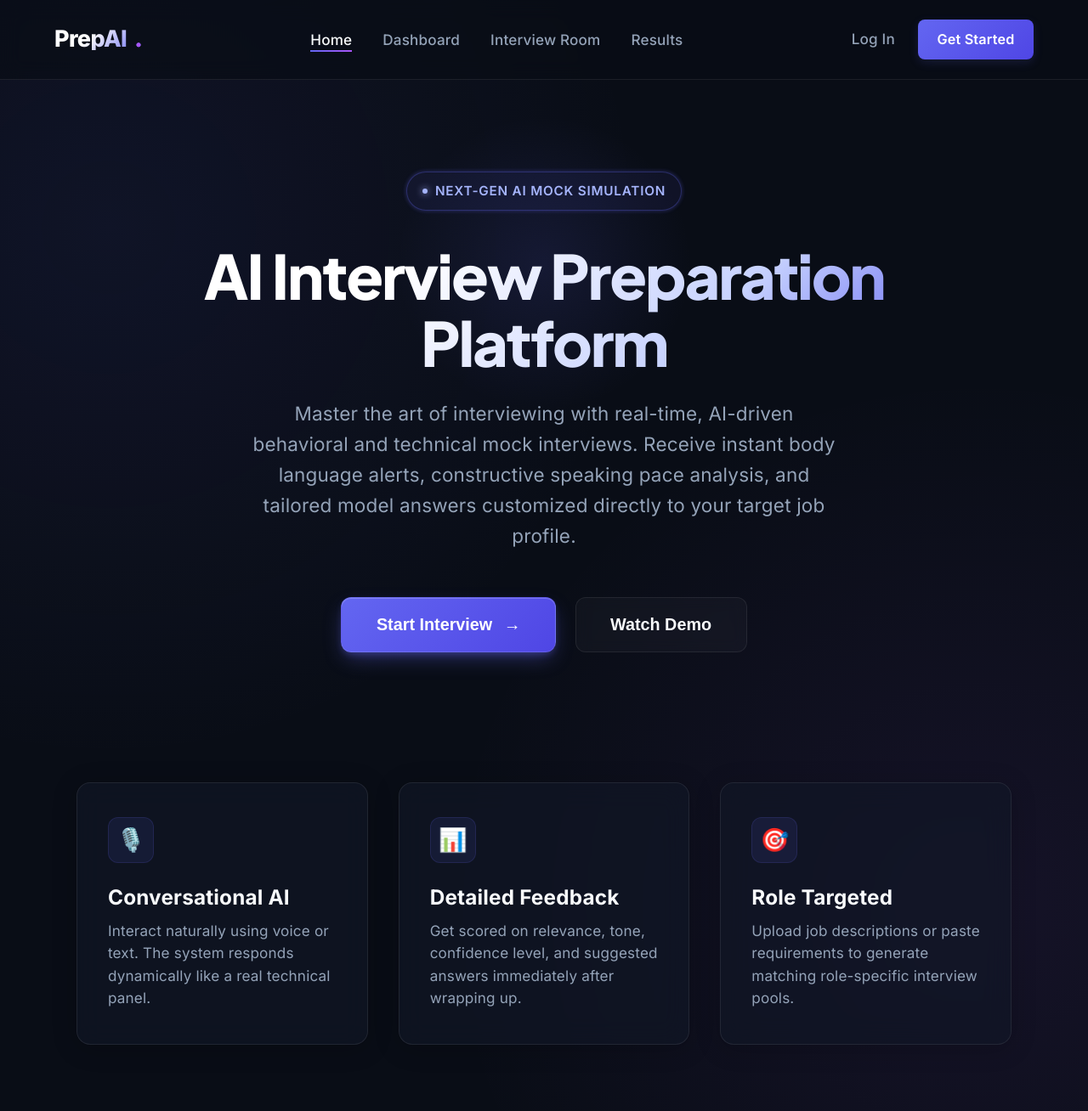
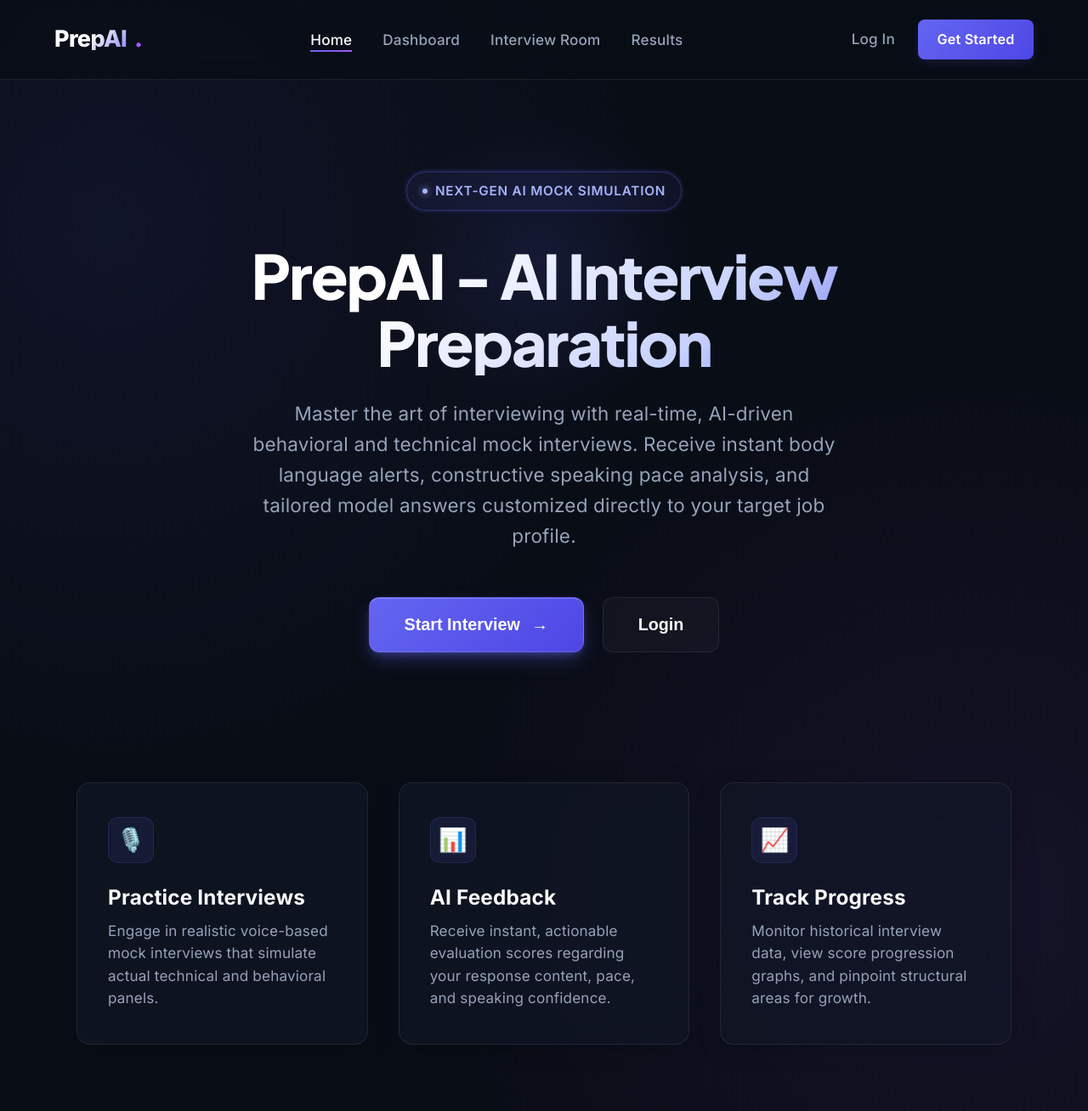
Before and after one commit to vivek6325/ai-interview-preparation-platform, a React (Vite) app: page / in a window 1280 px wide. Shown: the top 1308 px of the page at 85% size. Built offline with nearby package versions, Linux system fonts and the light colour scheme.

Commit message:
Design landing page UI

```diff
--- a/src/components/Features/Features.jsx
+++ b/src/components/Features/Features.jsx
@@ -11,30 +11,30 @@ function Features() {
     <section id="features" className="highlights-container">
       <div className="highlights-grid">
 
-        {/* Card 1: Interactive Conversation */}
+        {/* Card 1: Practice Interviews */}
         <div className="highlight-card">
           <div className="card-icon-wrapper">🎙️</div>
-          <h3>Conversational AI</h3>
+          <h3>Practice Interviews</h3>
           <p>
-            Interact naturally using voice or text. The system responds dynamically like a real technical panel.
+            Engage in realistic voice-based mock interviews that simulate actual technical and behavioral panels.
           </p>
         </div>
 
-        {/* Card 2: Actionable Insights */}
+        {/* Card 2: AI Feedback */}
         <div className="highlight-card">
           <div className="card-icon-wrapper">📊</div>
-          <h3>Detailed Feedback</h3>
+          <h3>AI Feedback</h3>
           <p>
-            Get scored on relevance, tone, confidence level, and suggested answers immediately after wrapping up.
+            Receive instant, actionable evaluation scores regarding your response content, pace, and speaking confidence.
           </p>
         </div>
 
-        {/* Card 3: Custom Alignment */}
+        {/* Card 3: Track Progress */}
         <div className="highlight-card">
-          <div className="card-icon-wrapper">🎯</div>
-          <h3>Role Targeted</h3>
+          <div className="card-icon-wrapper">📈</div>
+          <h3>Track Progress</h3>
           <p>
-            Upload job descriptions or paste requirements to generate matching role-specific interview pools.
+            Monitor historical interview data, view score progression graphs, and pinpoint structural areas for growth.
           </p>
         </div>
 
--- a/src/components/Hero/Hero.css
+++ b/src/components/Hero/Hero.css
@@ -56,7 +56,7 @@
 
 .home-hero h1 {
   font-size: 4rem;
-  font-weight: 850;
+  font-weight: 800;
   line-height: 1.1;
   letter-spacing: -0.03em;
   margin: 0 0 1.5rem 0;
--- a/src/components/Hero/Hero.jsx
+++ b/src/components/Hero/Hero.jsx
@@ -9,9 +9,9 @@ import './Hero.css';
  *
  * Props:
  * @param {Function} onStartInterview Callback triggered when clicking the primary button.
- * @param {Function} onWatchDemo Callback triggered when clicking the secondary button.
+ * @param {Function} onLogin Callback triggered when clicking the secondary button.
  */
-function Hero({ onStartInterview, onWatchDemo }) {
+function Hero({ onStartInterview, onLogin }) {
   return (
     <header className="home-hero">
       {/* Background glow overlay */}
@@ -24,7 +24,7 @@ function Hero({ onStartInterview, onWatchDemo }) {
       </div>
 
       {/* Main Heading */}
-      <h1>AI Interview Preparation Platform</h1>
+      <h1>PrepAI - AI Interview Preparation</h1>
 
       {/* Platform Value Prop / Subheading */}
       <p className="hero-description">
@@ -39,8 +39,8 @@ function Hero({ onStartInterview, onWatchDemo }) {
           Start Interview
           <span className="arrow-icon">→</span>
         </button>
-        <button className="btn-hero-secondary" onClick={onWatchDemo}>
-          Watch Demo
+        <button className="btn-hero-secondary" onClick={onLogin}>
+          Login
         </button>
       </div>
     </header>
--- a/src/pages/Dashboard/Dashboard.css
+++ b/src/pages/Dashboard/Dashboard.css
@@ -33,7 +33,7 @@
 
 .dashboard-header h1 {
   font-size: 3rem;
-  font-weight: 850;
+  font-weight: 800;
   letter-spacing: -0.03em;
   margin: 0 0 0.5rem 0;
   background: linear-gradient(135deg, #ffffff 40%, var(--primary-color) 100%);
--- a/src/pages/Home/Home.jsx
+++ b/src/pages/Home/Home.jsx
@@ -21,10 +21,9 @@ function Home() {
     navigate('/dashboard');
   };
 
-  // Handler for watching demo video (passed to Hero)
-  const handleWatchDemo = () => {
-    alert('Launching platform preview video...');
-    // Future integration: Open modal with video player
+  // Handler for login page navigation (passed to Hero)
+  const handleLogin = () => {
+    navigate('/login');
   };
 
   return (
@@ -32,7 +31,7 @@ function Home() {
       {/* Main hero page display */}
       <Hero
         onStartInterview={handleStartInterview}
-        onWatchDemo={handleWatchDemo}
+        onLogin={handleLogin}
       />
 
       {/* Highlights grid */}
@@ -41,4 +40,5 @@ function Home() {
   );
 }
 
+
 export default Home;
--- a/src/pages/Results/Results.css
+++ b/src/pages/Results/Results.css
@@ -33,7 +33,7 @@
 
 .results-header h1 {
   font-size: 3rem;
-  font-weight: 850;
+  font-weight: 800;
   margin: 0 0 0.5rem 0;
   background: linear-gradient(135deg, #ffffff 40%, var(--primary-color) 100%);
   -webkit-background-clip: text;
@@ -111,7 +111,7 @@
 
 .score-text .number {
   font-size: 3.5rem;
-  font-weight: 850;
+  font-weight: 800;
   color: var(--text-primary);
 }
 
```
